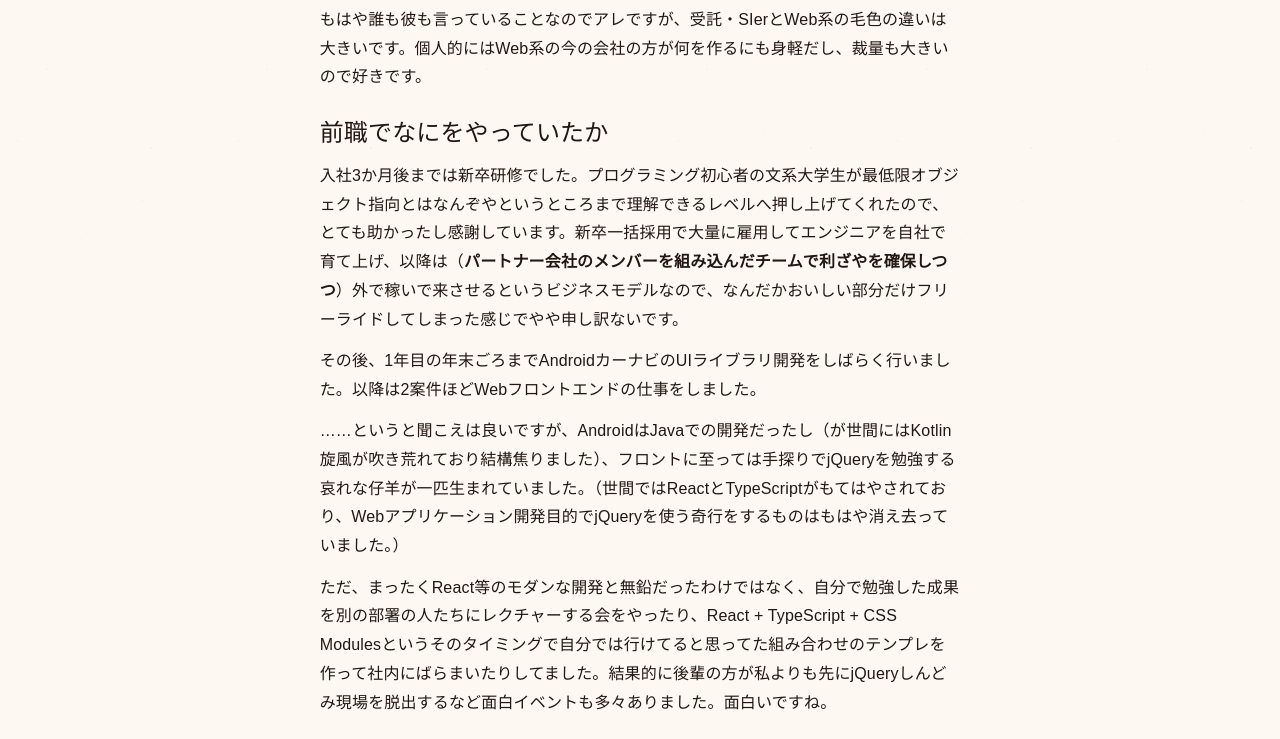
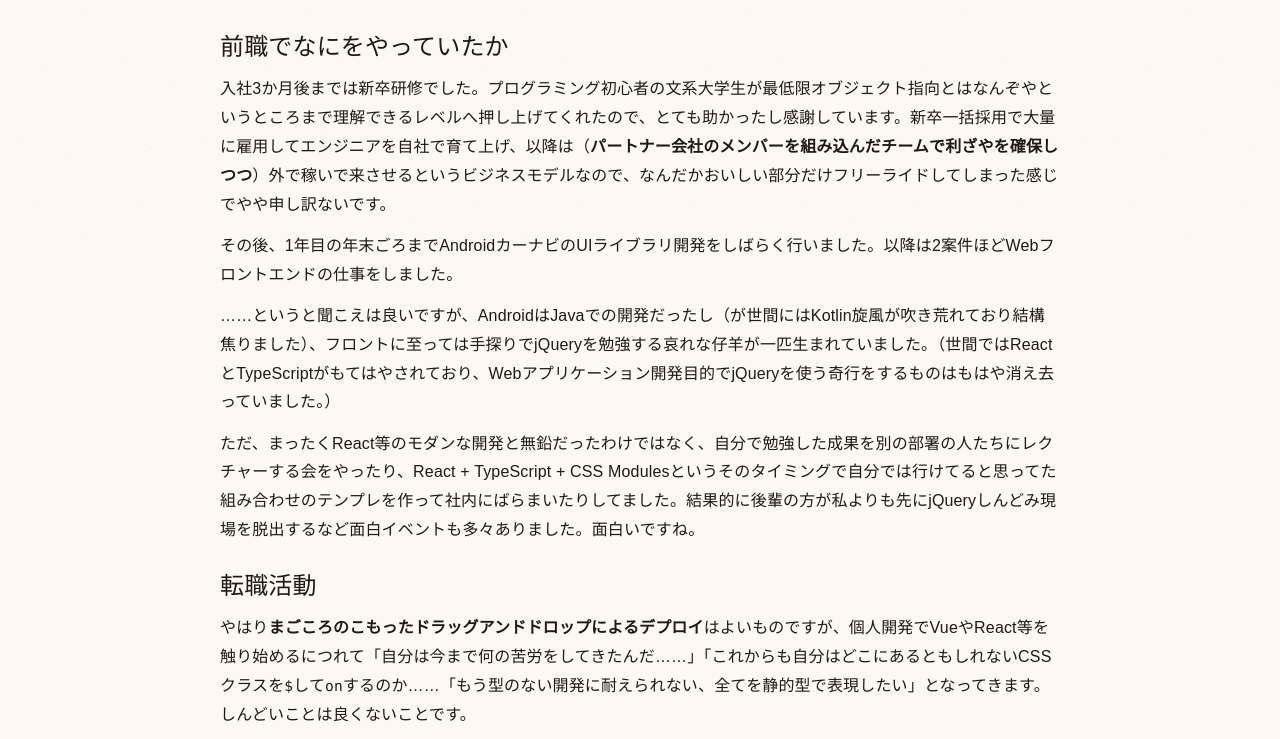
Before and after one commit to AsazuTaiga/asazutaiga.dev, an Astro site: page /notes/2021-look-back in a window 1280 px wide. Shown: the part 545-1284 px from the top of the page. Built offline with nearby package versions, Linux system fonts and the light colour scheme; Astro itself is replaced by a stand-in of ours; some packages are replaced by stand-ins of ours.

Commit message:
style: align note detail width with site layout

```diff
--- a/src/styles/global.css
+++ b/src/styles/global.css
@@ -192,8 +192,8 @@ h1 {
 }
 
 .article {
-  max-width: 72ch;
-  margin-inline: auto;
+  width: 100%;
+  margin-inline: 0;
   padding-top: 1.1rem;
   border-top: 1px solid var(--line-strong);
 }
```
